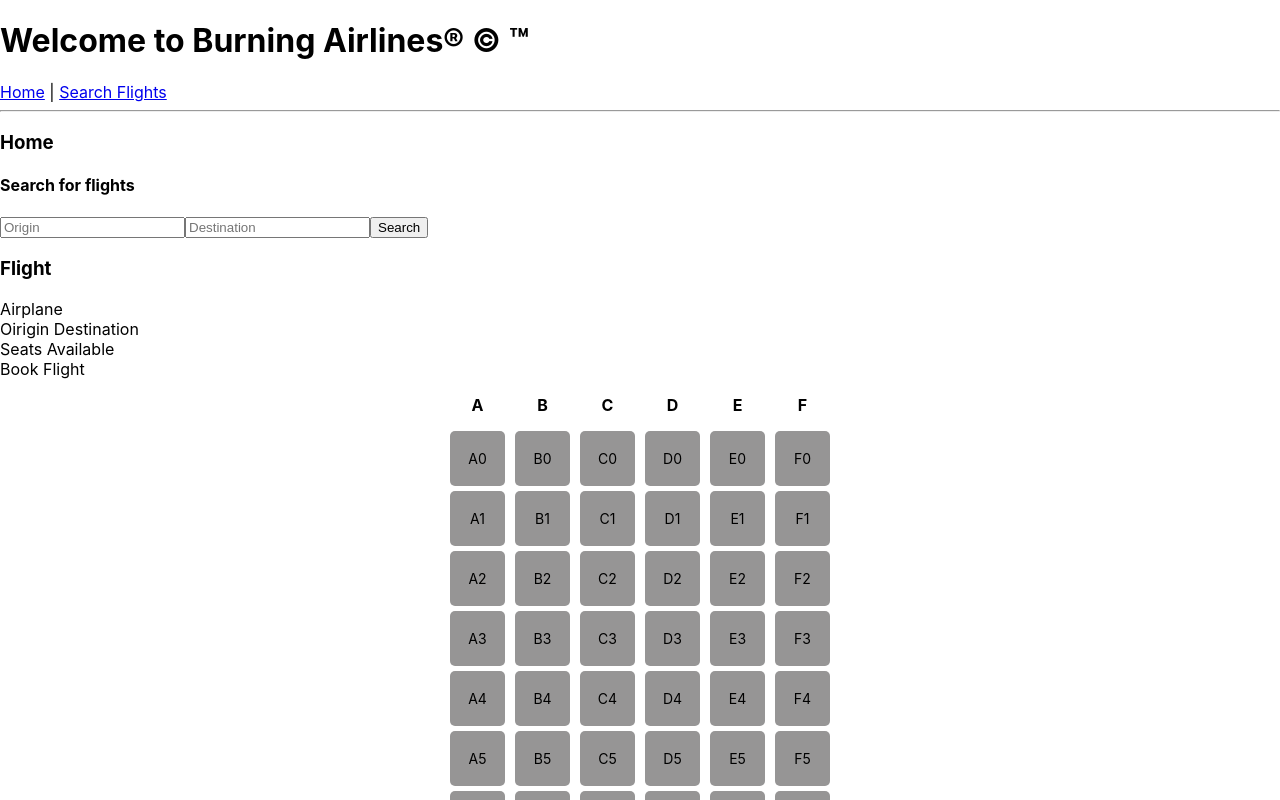
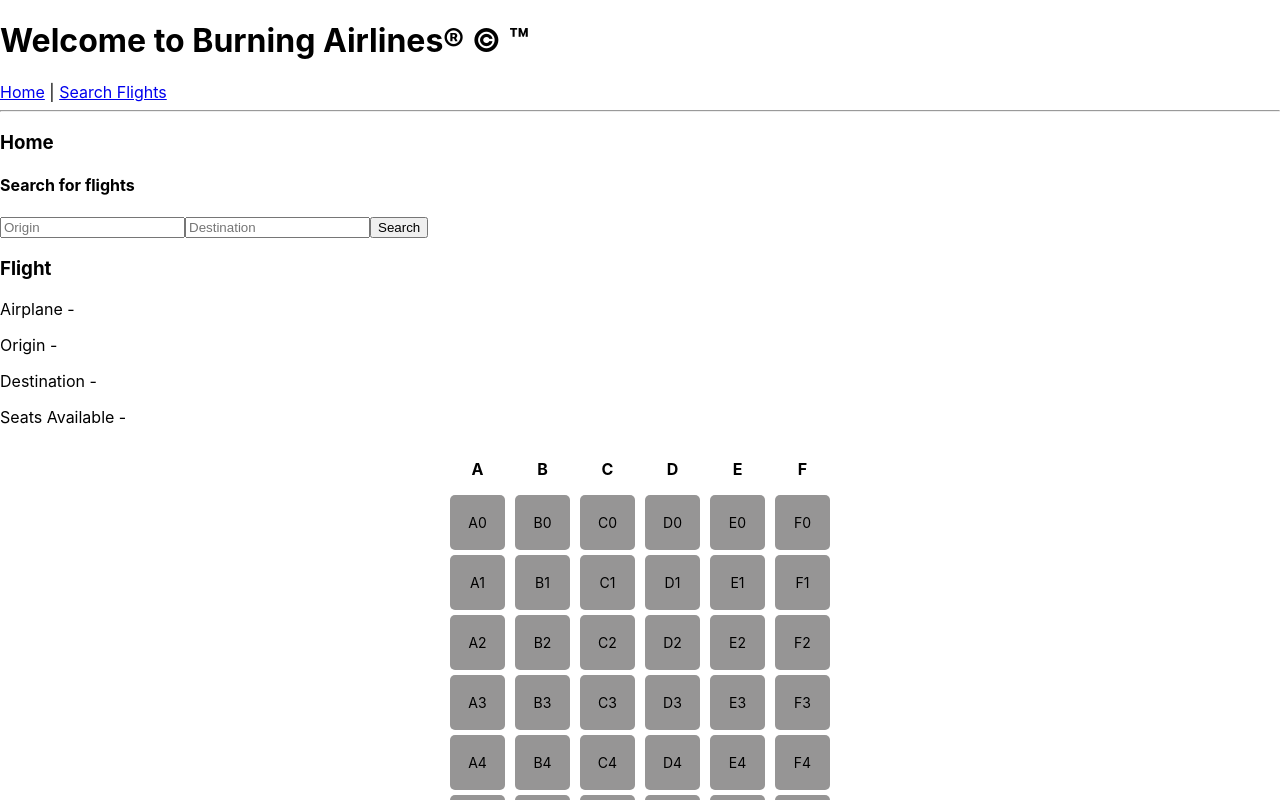
Before and after one commit to casslee8757/burning-airline-frontend, a React (Create React App) app: page /#/search in a window 1280 px wide. Shown: the top 800 px of the page. Built offline with nearby package versions, Linux system fonts and the light colour scheme.

Commit message:
flight info component backend request done

```diff
--- a/src/components/BurningAirlines.js
+++ b/src/components/BurningAirlines.js
@@ -3,6 +3,7 @@ import {HashRouter as Router, Route, Link} from 'react-router-dom'
 import Home from "./Home"
 import SearchForm from "./SearchForm";
 import Flights from "./Flights"
+import FlightInfo from "./FlightInfo";
 
 
 class BurningAirlines extends React.Component{
@@ -21,7 +22,7 @@ class BurningAirlines extends React.Component{
           <Home />
             <Route exact path='/search' component={SearchForm} />
             <Route exact path='/search/:origin/:destination' component={Flights} />
-
+            <Route exact path='/flight/:id' component={FlightInfo} />
 
 
         </Router>
--- a/src/components/FlightInfo.js
+++ b/src/components/FlightInfo.js
@@ -1,27 +1,50 @@
 import React from 'react';
+import axios from 'axios';
+
 
 
 class FlightInfo extends React.Component{
+
+  state ={
+    plane: '',
+    origin: '',
+    destination: '',
+    seats: '',
+  }
+
+  componentDidMount(){
+    this.performSearch();
+  }
+
+  performSearch = async () => {
+    try {
+      const res = await axios.get('http://localhost:3000/flights/' + this.props.match.params.id);
+      console.log(res);
+
+      this.setState({
+        plane: res.data.plane.name,
+        origin: res.data.flight.origin,
+        destination: res.data.flight.destination,
+        seats: res.data.available_seat
+
+      })
+
+    } catch( err ){
+      console.log('Error in search AJAX: ', err);
+
+      }
+    }
   render(){
     return(
       <div>
           <h3> Flight </h3>
-            <div> Airplane </div>
-            <div>
-                Oirigin Destination
-            </div>
-            <div>
-                Seats Available
-            </div>
-
-            <div>
-                Book Flight
-            </div>
-
+          <p>Airplane - {this.state.plane}</p>
+          <p>Origin - {this.state.origin}</p>
+          <p>Destination - {this.state.destination}</p>
+          <p>Seats Available - {this.state.seats}</p>
       </div>
     );
   }
-
 }
 
   export default FlightInfo;
--- a/src/components/Flights.js
+++ b/src/components/Flights.js
@@ -1,7 +1,7 @@
 import React from "react";
 import axios from "axios";
-import FlightDetails from "./FlightDetails"
-import {HashRouter as Link, Route, Router} from 'react-router-dom'
+import {Link} from 'react-router-dom'
+import FlightInfo from "./FlightInfo";
 
 
 class Flights extends React.Component{
@@ -22,9 +22,6 @@ class Flights extends React.Component{
     try {
       console.log(origin, destination);
       const res = await axios.get('http://localhost:3000/flights/search', {params: {origin: origin, destination: destination}});
-
-      console.log(res.data);
-      console.log(res.data.plane[0].name);
 
       this.setState({flight: res.data.flight, plane: res.data.plane})
 
@@ -57,14 +54,13 @@ class Flights extends React.Component{
               flights.flight.map(f => (
                 <tr key = {f.id}>
                   <td>{f.date_flight}</td>
-                  <td>{this.handleClick}>BA-0{f.id}</td>
+                  <td><Link to={`/flight/${f.id}`}>BA-0{f.id}</Link></td>
                   <td>{f.origin} {">"} {f.destination}</td>
                 </tr>
               ))
             }
           </tbody>
         </table>
-
       </div>
     );
   } // render()
```
Lines whose indentation alone changed are shown as unchanged.
